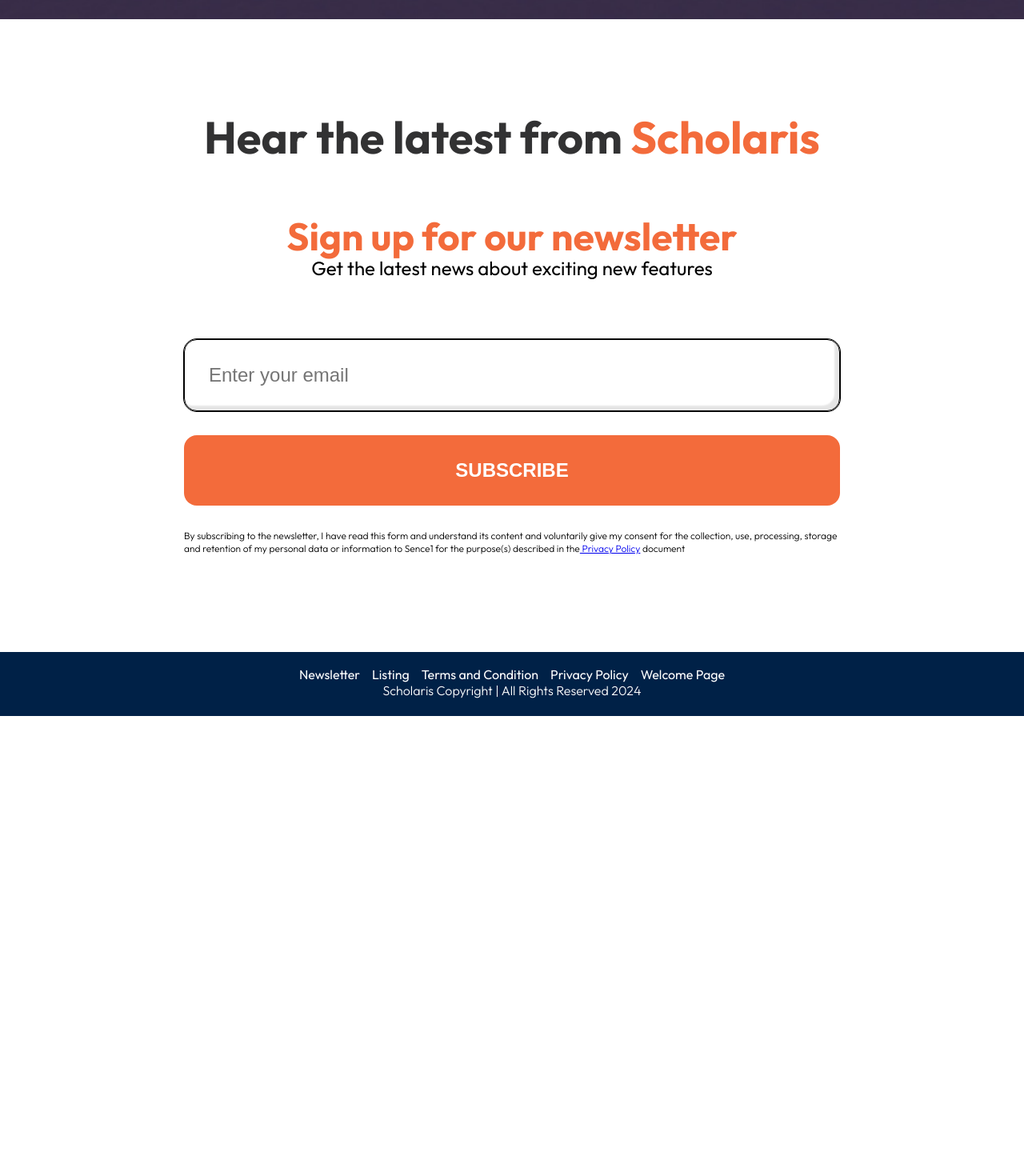
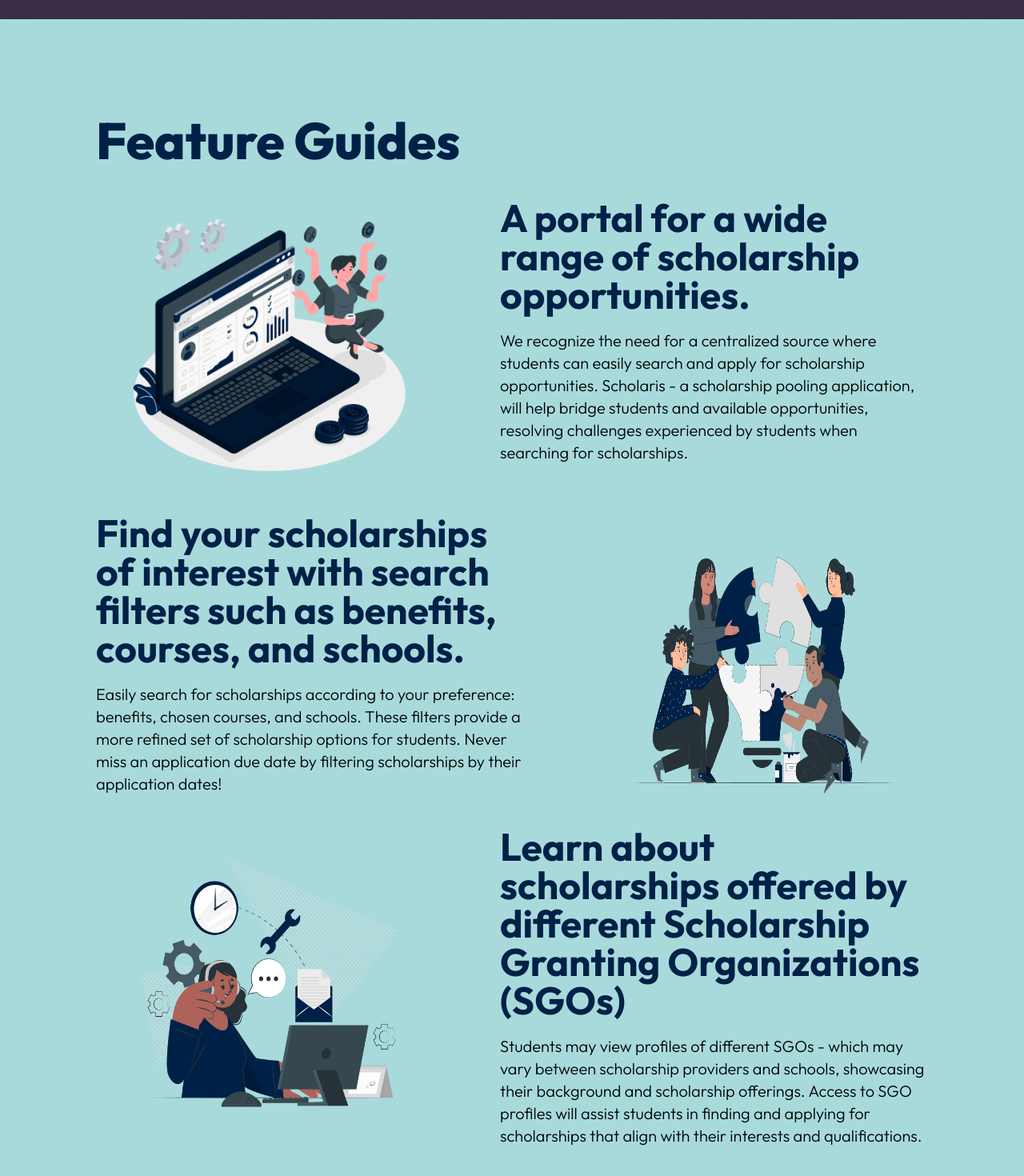
Before and after one commit to Sence1-inc/sp-scholaris-master, a React (Create React App) app in the folder frontend/: page /student in a window 1280 px wide. Shown: the part 1142-2612 px from the top of the page at 80% size. Before the commit the page ends 2037 px from the top, so only its background shows below. Built offline with nearby package versions, Linux system fonts and the light colour scheme.

Commit message:
initial commit

```diff
--- a/frontend/src/components/Feature/Feature.css
+++ b/frontend/src/components/Feature/Feature.css
@@ -12,6 +12,10 @@
     display: flex;
     flex-direction: column;
     row-gap: 40px;
+}
+
+.featureGuides.studentFeature .container-1040 {
+    row-gap: 120px;
 }
 
 .featureGuides__feature {
--- a/frontend/src/components/Feature/FeatureGuides.tsx
+++ b/frontend/src/components/Feature/FeatureGuides.tsx
@@ -1,9 +1,9 @@
 import './Feature.css';
 import Feature from './Feature';
 
-const FeatureGuides = ({features}: FeaturesProps) => {
+const FeatureGuides = ({features}: FeaturesProps, contentType?: string) => {
     return (
-        <section className="featureGuides">
+        <section className={`featureGuides ` + `${contentType}`}>
             <div className="container-1040">
                 <h2>Feature Guides</h2>
                 {features.map((feature:FeatureProps, index: number)=>{
--- a/frontend/src/containers/TeaserPage/TeaserStudent.jsx
+++ b/frontend/src/containers/TeaserPage/TeaserStudent.jsx
@@ -1,6 +1,8 @@
 import React from 'react';
 import Header from '../../components/Header/Header';
 import Footer from '../../components/Footer/Footer';
+import FeatureGuides from '../../components/Feature/FeatureGuides';
+import features from '../../data/StudentContent';
 import WelcomeSection from '../../components/Section/WelcomeSection';
 import Newsletter from '../../components/Section/Newsletter/Newsletter';
 
@@ -9,6 +11,7 @@
     <>
       <Header />
       <WelcomeSection />
+      <FeatureGuides features={features} contentType={'studentFeature'}/>
       <Newsletter title_content={<>
             Hear the latest from{' '}
             <span className='newsletter-subheader__orange'>Scholaris</span>
--- /dev/null
+++ b/frontend/src/data/StudentContent.tsx
@@ -0,0 +1,20 @@
+
+const features:FeatureProps[] = [
+    {
+        title: 'A portal for a wide range of scholarship opportunities.',
+        desc: 'We recognize the need for a centralized source where students can easily search and apply for scholarship opportunities. Scholaris - a scholarship pooling application, will help bridge students and available opportunities, resolving challenges experienced by students when searching for scholarships.',
+        image: '/images/provider-f-1.png'
+    },
+    {
+        title: 'Find your scholarships of interest with search filters such as benefits, courses, and schools.',
+        desc: 'Easily search for scholarships according to your preference: benefits, chosen courses, and schools. These filters provide a more refined set of scholarship options for students. Never miss an application due date by filtering scholarships by their application dates!',
+        image: '/images/provider-f-2.png'
+    },
+    {
+        title: 'Learn about scholarships offered by different Scholarship Granting Organizations (SGOs)',
+        desc: 'Students may view profiles of different SGOs - which may vary between scholarship providers and schools, showcasing their background and scholarship offerings. Access to SGO profiles will assist students in finding and applying for scholarships that align with their interests and qualifications.',
+        image: '/images/provider-f-3.png'
+    }
+]
+
+export default features;
```
